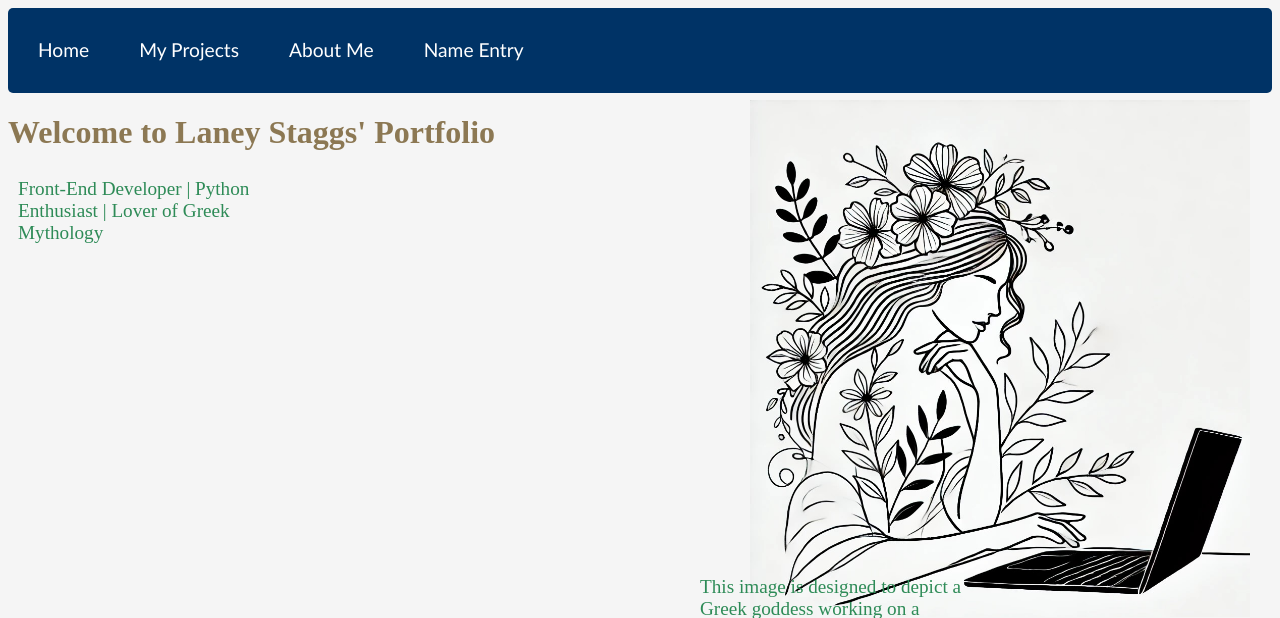
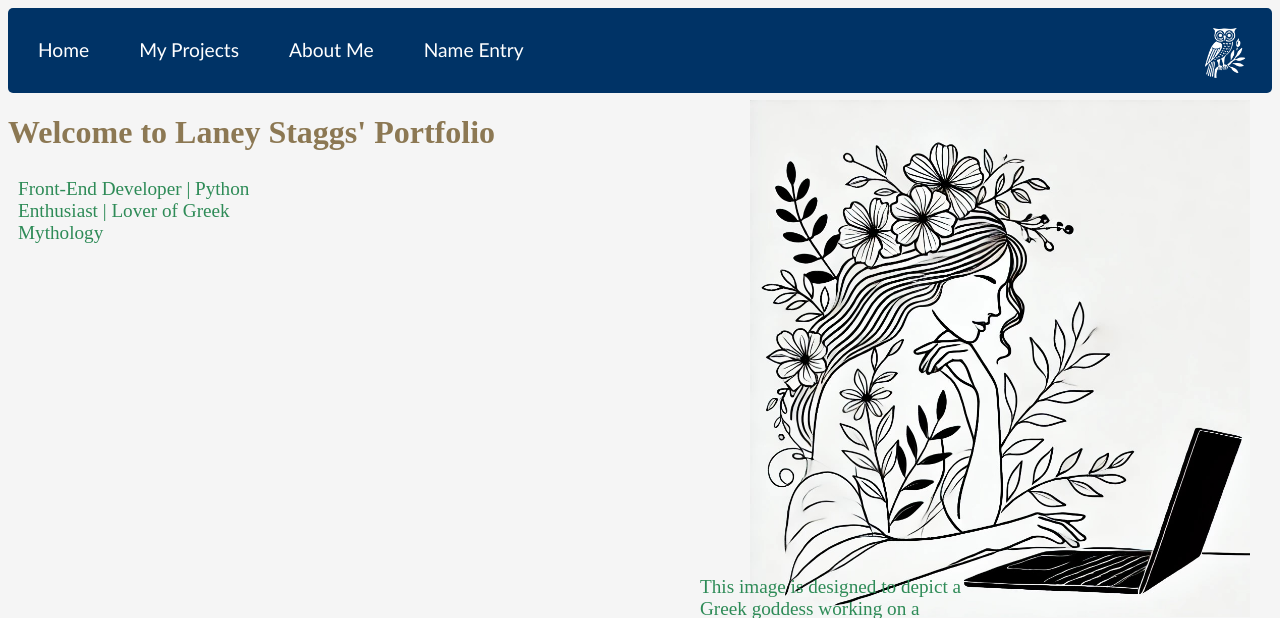
Before and after one commit to LaneyS05/My_Python_App, a Django app: page / in a window 1280 px wide. Shown: the top 618 px of the page. Run offline with Django 5.2, Linux system fonts and the light colour scheme.

Commit message:
almost done

```diff
--- a/myproject/home/static/css/main.css
+++ b/myproject/home/static/css/main.css
@@ -110,3 +110,12 @@ nav {
   bottom: 60px;
   left: 690px;
 }
+
+.imgs {
+  width: 70px;       /* Keep your width */
+  height: 70px;      /* Keep your height */
+  margin-left: 10px; /* Adjust margin to create space between the image and links */
+  position: absolute;
+  right: 20px;
+  color: aliceblue;
+}
--- a/myproject/home/templates/about.html
+++ b/myproject/home/templates/about.html
@@ -20,6 +20,7 @@
       <a class="nav-link" href="{% url 'link' %}">My Projects</a>
       <a class="nav-link" href="{% url 'about' %}">About Me</a>
       <a class="nav-link" href="{%url 'name' %}">Name Entry</a>
+      <img class="imgs" src="../static/assets/bow.png" />
     </nav>
     <img class="me_img" src="{% static 'assets/me2.JPG' %}" />
     <p>
--- a/myproject/home/templates/home.html
+++ b/myproject/home/templates/home.html
@@ -19,6 +19,7 @@
       <a class="nav-link" href="{% url 'link' %}">My Projects</a>
       <a class="nav-link" href="{% url 'about' %}">About Me</a>
       <a class="nav-link" href="{%url 'name' %}">Name Entry</a>
+      <img class="imgs" src="../static/assets/owl.png" />
     </nav>
     <img class="my-image" src="{% static 'assets/girl.jpg' %}" />
     <h1>Welcome to Laney Staggs' Portfolio</h1>
--- a/myproject/home/templates/link.html
+++ b/myproject/home/templates/link.html
@@ -21,6 +21,7 @@
       <a class="nav-link" href="{% url 'link' %}">My Projects</a>
       <a class="nav-link" href="{% url 'about' %}">About Me</a>
       <a class="nav-link" href="{%url 'name' %}">Name Entry</a>
+      <img class="imgs" src="../static/assets/inverted_bolt.png" />
     </nav>
     <h1>Project links</h1>
     <ul>
--- a/myproject/home/templates/name.html
+++ b/myproject/home/templates/name.html
@@ -20,6 +20,7 @@
       <a class="nav-link" href="{% url 'link' %}">My Projects</a>
       <a class="nav-link" href="{% url 'about' %}">About Me</a>
       <a class="nav-link" href="{%url 'name' %}">Name Entry</a>
+      <img class="imgs" src="../static/assets/snek.png" />
     </nav>
 
     <!-- home/templates/home/name_page.html -->
```
Also changed, not shown: myproject/home/static/assets/bow.png (added), myproject/home/static/assets/inverted_bolt.png (added), myproject/home/static/assets/owl.png (added), myproject/home/static/assets/snek.png (added), myproject/home/static/assets/wreath.png (deleted).
